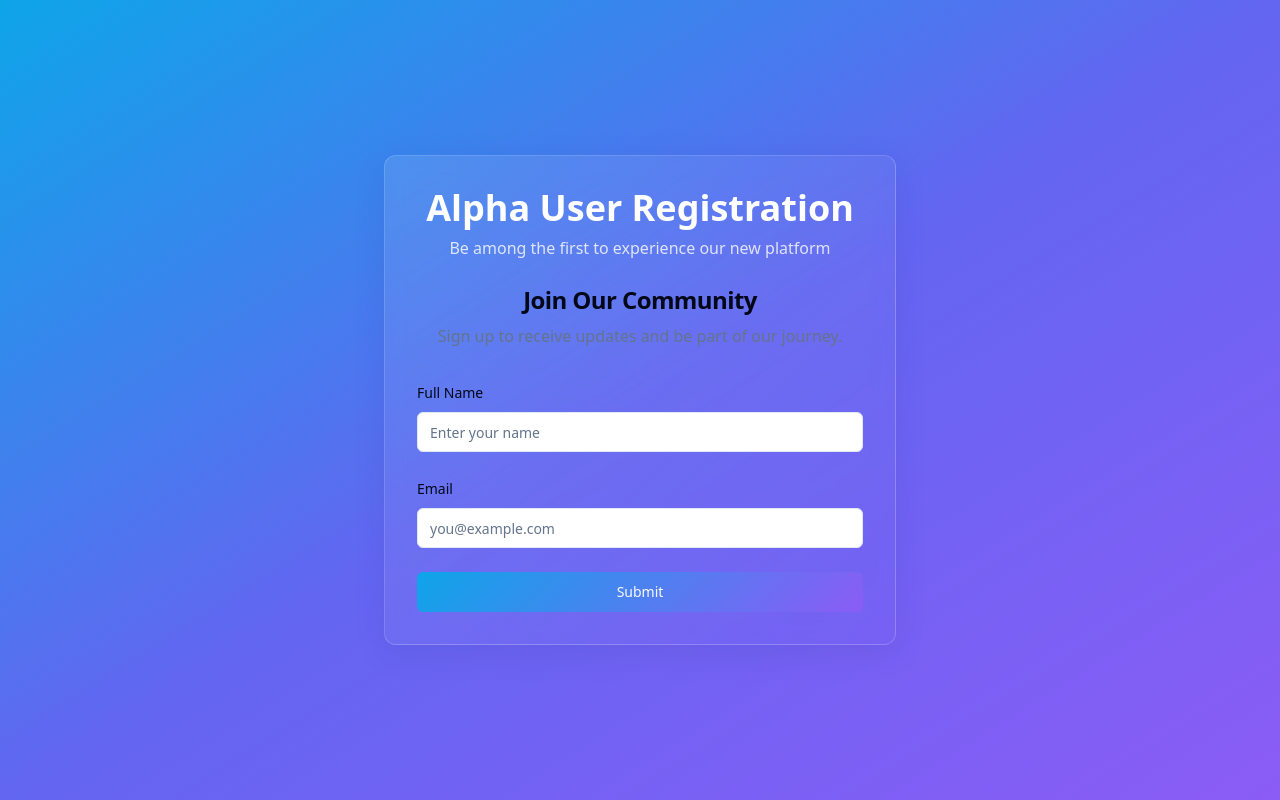
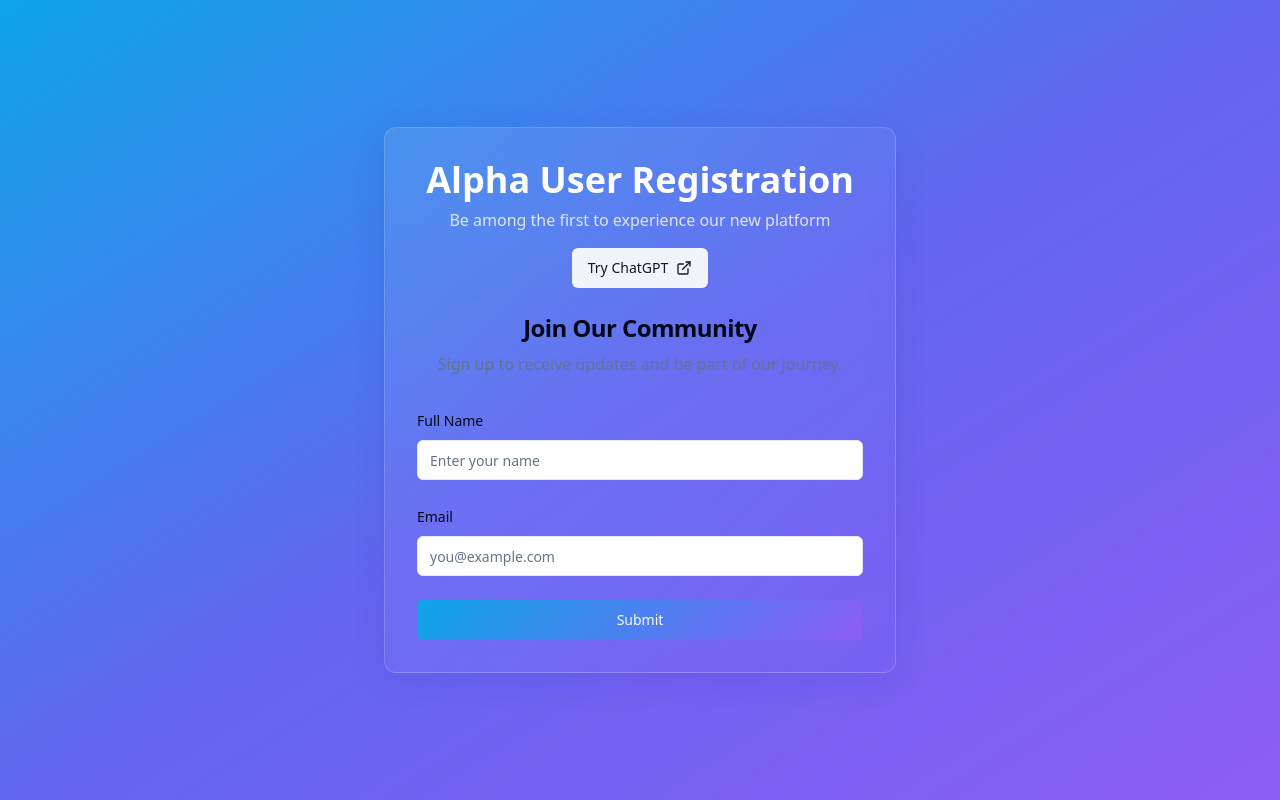
Before and after one commit to Sakib7696/alpha-user-gatherer-form, a React (Vite) app: page / in a window 1280 px wide. Built offline with nearby package versions, Linux system fonts and the light colour scheme.

Commit message:
Add ChatGPT integration
Integrate ChatGPT functionality into the application.

```diff
--- a/src/pages/Index.tsx
+++ b/src/pages/Index.tsx
@@ -2,6 +2,8 @@
 import { useState } from "react";
 import SignupForm from "../components/SignupForm";
 import ThankYouMessage from "../components/ThankYouMessage";
+import { Button } from "@/components/ui/button";
+import { ExternalLink } from "lucide-react";
 
 const Index = () => {
   const [submitted, setSubmitted] = useState(false);
@@ -23,6 +25,19 @@ const Index = () => {
             <p className="text-white/80">
               Be among the first to experience our new platform
             </p>
+            <div className="mt-4">
+              <a
+                href="https://chat.openai.com"
+                target="_blank"
+                rel="noopener noreferrer"
+                className="inline-flex"
+              >
+                <Button variant="secondary" className="flex items-center gap-2">
+                  <span>Try ChatGPT</span>
+                  <ExternalLink size={16} />
+                </Button>
+              </a>
+            </div>
           </div>
 
           {!submitted ? (
```
